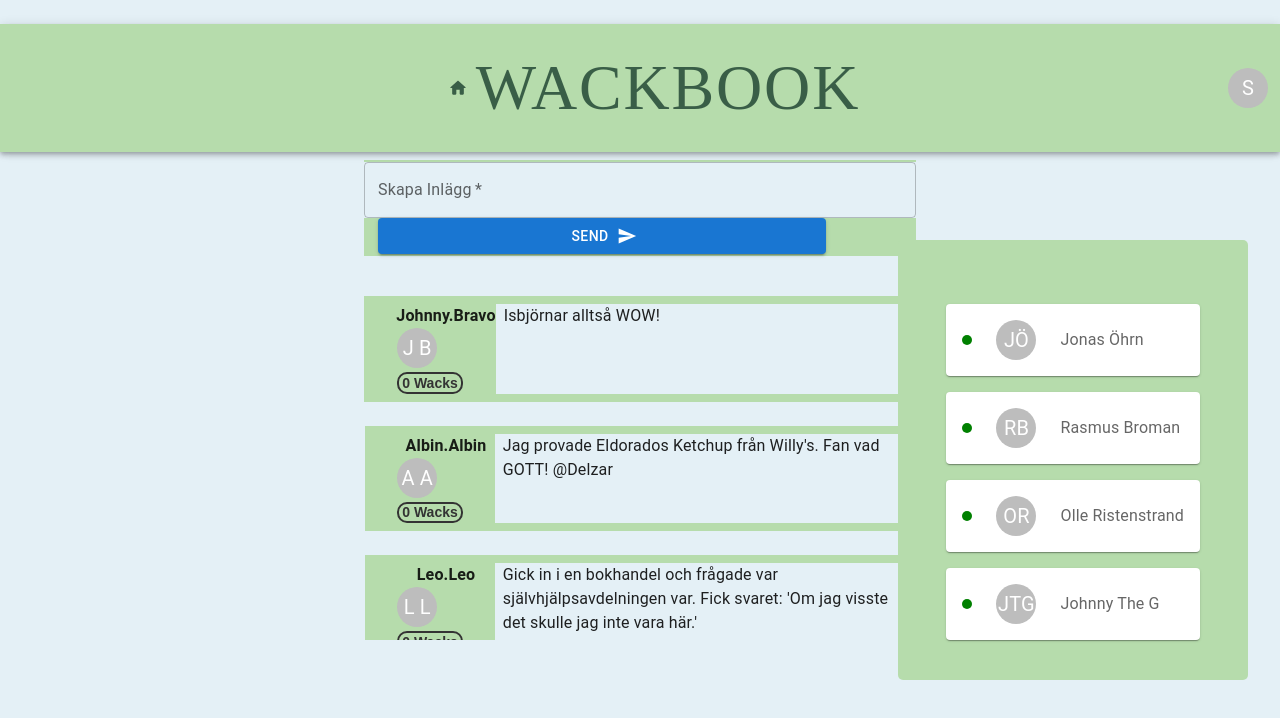
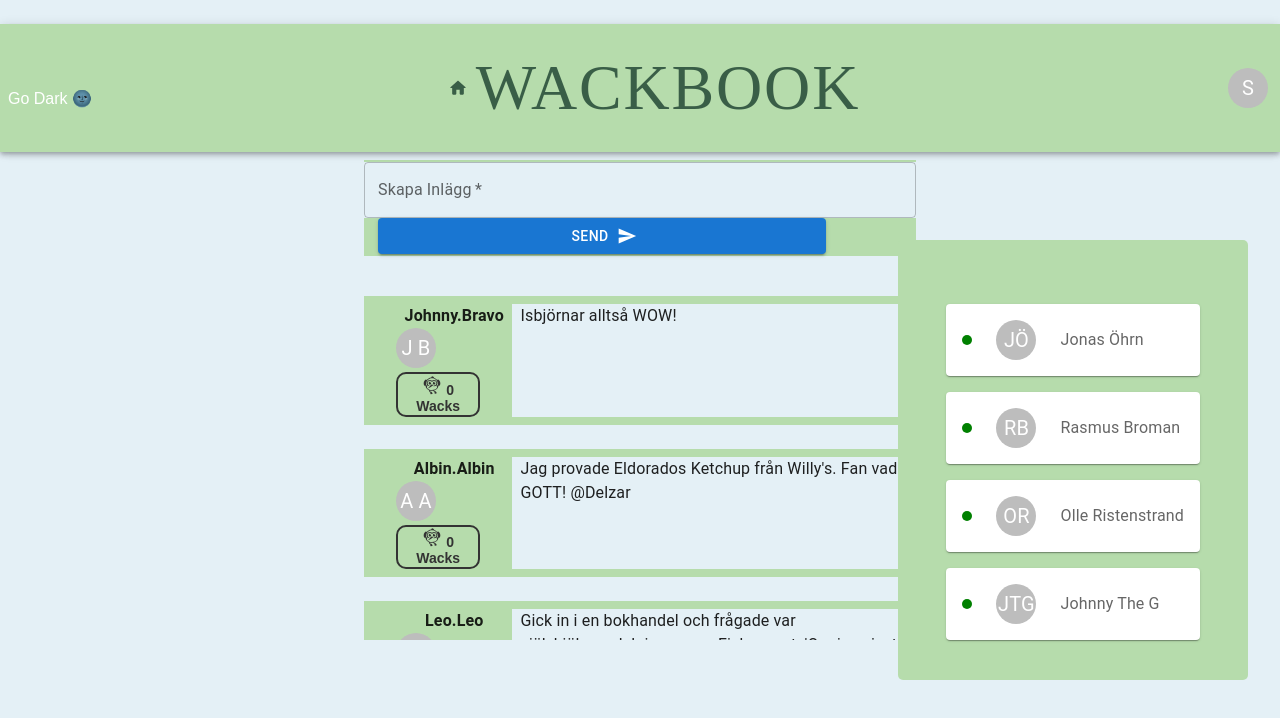
Before and after one commit to olelwow/wack-book, a React (Create React App) app: page /MainPage in a window 1280 px wide. Shown: the top 718 px of the page. Built offline with nearby package versions, Linux system fonts and the light colour scheme.

Commit message:
Dark + fonts

```diff
--- a/src/App.css
+++ b/src/App.css
@@ -23,6 +23,7 @@
   font-family: "Times New Roman", Times, serif;
   color: #070707;
   font-size: 4.5em;
+  color: rgba(0, 37, 25, 0.6862745098);
 }
 #root #loggedInHeaderBar {
   margin-top: 1.5em;
@@ -35,13 +36,6 @@
   overflow: hidden;
 }
 #root #loggedInHeaderBar #wackBookTitle {
-  font-family: "Times New Roman", Times, serif;
-  color: #070707;
-  font-size: 4em;
-  margin-left: 0.5em;
-  color: rgba(0, 37, 25, 0.6862745098);
-}
-#root #loggedInHeaderBar h1 {
   font-family: "Times New Roman", Times, serif;
   color: #070707;
   font-size: 4em;
--- /dev/null
+++ b/src/Components/MainContent/DarkMode.js
@@ -0,0 +1,66 @@
+  import React, { createContext, useMemo, useState, useEffect } from "react";
+  import {
+    createTheme,
+    ThemeProvider,
+    PaletteMode,
+    Direction,
+  } from "@mui/material";
+  import rtlPlugin from "stylis-plugin-rtl";
+  import { prefixer } from "stylis";
+  import { CacheProvider } from "@emotion/react";
+  import createCache from "@emotion/cache";
+
+  export const MUIWrapperContext = createContext({
+    toggleColorMode: () => {},
+    changeDirection: (dir) => {},
+  });
+
+  const cacheRtl = createCache({
+    key: "muirtl",
+    stylisPlugins: [prefixer, rtlPlugin],
+  });
+
+  const emptyCache = createCache({
+    key: "meaningless-key",
+  });
+
+  export default function DarkMode({ children }) {
+    const [mode, setMode] = useState("light");
+    const [direction, setDirection] = useState("ltr");
+
+
+    const muiWrapperUtils = useMemo(
+      () => ({
+        toggleColorMode: () => {
+          setMode((prevMode) => (prevMode === "light" ? "dark" : "light"));
+        },
+        changeDirection: (dir) => {
+          setDirection(dir);
+        },
+      }),
+      []
+    );
+
+    useEffect(() => {
+      document.dir = direction;
+    }, [direction]);
+
+    const theme = useMemo(
+      () =>
+        createTheme({
+          palette: {
+            mode,
+          },
+          direction,
+        }),
+      [mode, direction]
+    );
+
+    return (
+      <CacheProvider value={direction === "rtl" ? cacheRtl : emptyCache}>
+        <MUIWrapperContext.Provider value={muiWrapperUtils}>
+          <ThemeProvider theme={theme}>{children}</ThemeProvider>
+        </MUIWrapperContext.Provider>
+      </CacheProvider>
+    );
+  }
--- /dev/null
+++ b/src/Components/MainContent/DarkModeButton.js
@@ -0,0 +1,34 @@
+import React, { useContext } from "react";
+import {
+    Box,
+    IconButton,
+    useTheme,
+} from "@mui/material";
+import { MUIWrapperContext } from "./DarkMode";
+
+export default function DarkModeButton() {
+    const theme = useTheme();
+    const muiUtils = useContext(MUIWrapperContext);
+
+    return (
+        <Box>
+            <IconButton
+                sx={{ fontSize: "1rem", position: "fixed", left: "0", paddingTop: "1px" }}
+                onClick={muiUtils.toggleColorMode}
+                color="inherit"
+                disableTouchRipple
+                disableRipple
+            >
+                {theme.palette.mode === "dark" ? (
+                    <span role="img" aria-label="sun">
+                        Go Light ☀️
+                    </span>
+                ) : (
+                    <span role="img" aria-label="moon">
+                        Go Dark 🌚
+                    </span>
+                )}
+            </IconButton>
+        </Box>
+    );
+}
--- a/src/Components/MainContent/HeaderMainPage.js
+++ b/src/Components/MainContent/HeaderMainPage.js
@@ -2,12 +2,16 @@ import * as React from "react";
 import AppBar from "@mui/material/AppBar";
 import AccountMenu from "./AccountMenu";
 import WackBookHome from "./WackBookHome";
+import DarkMode from "./DarkMode";
+import DarkModeButton from "./DarkModeButton";
 
 const HeaderAfterLogin = () => {
   return (
     <AppBar id="loggedInHeaderBar">
+      <DarkMode>
+      <DarkModeButton />
+      </DarkMode>
       <WackBookHome />
-      {/* <h1>WackBook</h1> */}
       <AccountMenu />
     </AppBar>
   );
--- a/src/Components/MainContent/LikeButton.js
+++ b/src/Components/MainContent/LikeButton.js
@@ -1,5 +1,5 @@
 import React, { useState } from 'react';
-
+import FlutterDashOutlinedIcon from '@mui/icons-material/FlutterDashOutlined';
 
 function LikeButton() {
     const [likes, setLikes] = useState(0);
@@ -13,7 +13,7 @@ function LikeButton() {
             setLiked(true);
          }}
       >
-         {likes} Wacks
+         {<FlutterDashOutlinedIcon fontSize='small'/>} {likes} Wacks
       </button>
    </div>
     );
```
Also changed, not shown: src/App.scss (+1 -6 lines), 1 other file (tests, documents, lock files or other folders).
